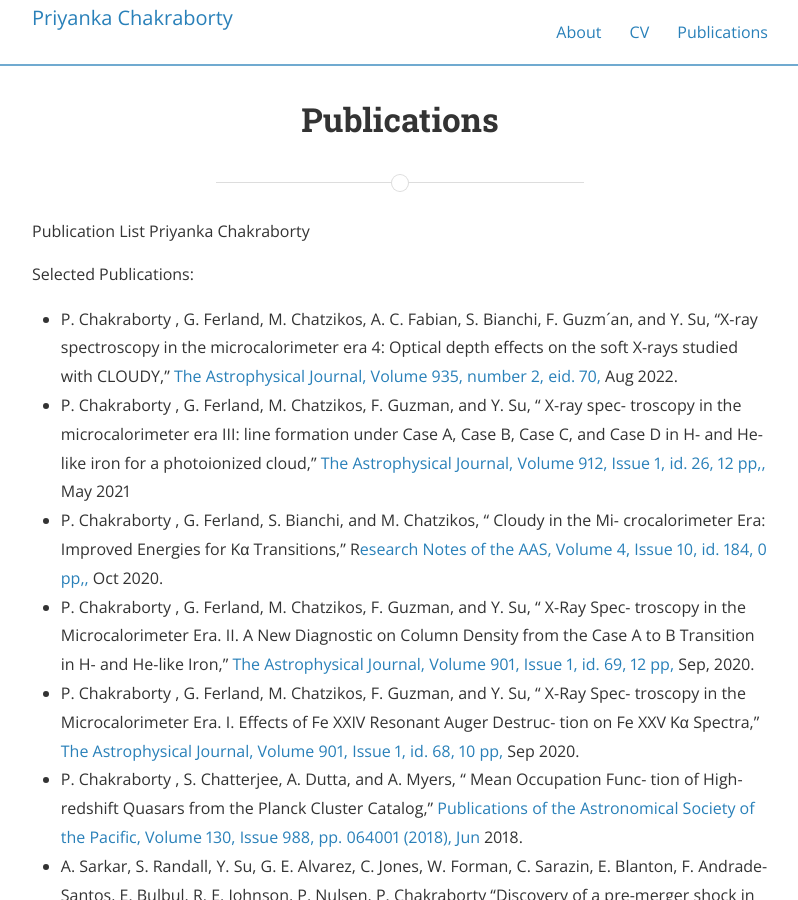
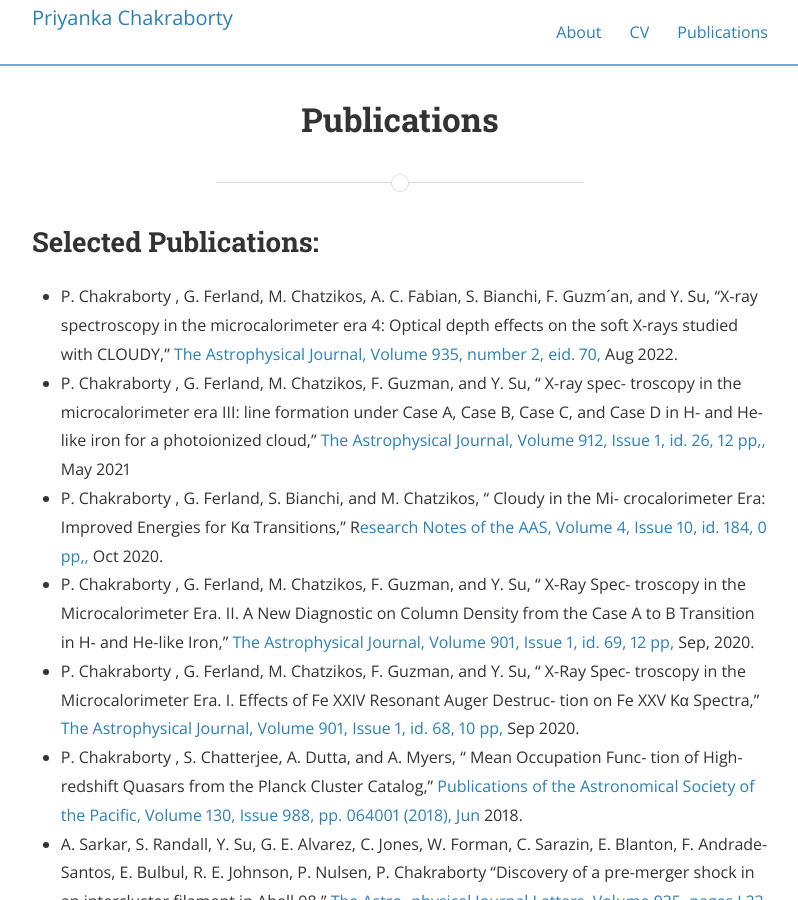
Before and after one commit to priyaastro/priyaastro.github.io, a Jekyll site: the page built from typography.md, in a window 1280 px wide and 900 px high. Shown: the whole window, without its empty margins (240-1038 px from the left). Built offline with Jekyll 4.4.1, drawn with Linux system fonts in a browser that asks for light colours; nearby versions of some CDN libraries.

Commit message:
Update typography.md

```diff
--- a/typography.md
+++ b/typography.md
@@ -5,9 +5,7 @@ permalink: /typography/
 main_nav: true
 ---
 
-Publication List Priyanka Chakraborty
-
-Selected Publications:
+<h2>Selected Publications:</h2>
 
 - P. Chakraborty , G. Ferland, M. Chatzikos, A. C. Fabian, S. Bianchi, F. Guzm´an, and Y. Su, “X-ray spectroscopy in the microcalorimeter era 4: Optical depth effects on the soft X-rays studied with CLOUDY,” [The Astrophysical Journal, Volume 935, number 2, eid. 70, ](https://ui.adsabs.harvard.edu/abs/2022ApJ...935...70C/abstract)Aug 2022.
 - P. Chakraborty , G. Ferland, M. Chatzikos, F. Guzman, and Y. Su, “ X-ray spec- troscopy in the microcalorimeter era III: line formation under Case A, Case B, Case C, and Case D in H- and He-like iron for a photoionized cloud,” [The Astrophysical Journal, Volume 912, Issue 1, id. 26, 12 pp,, ](https://ui.adsabs.harvard.edu/abs/2021arXiv210305807C/abstract)May 2021
```
